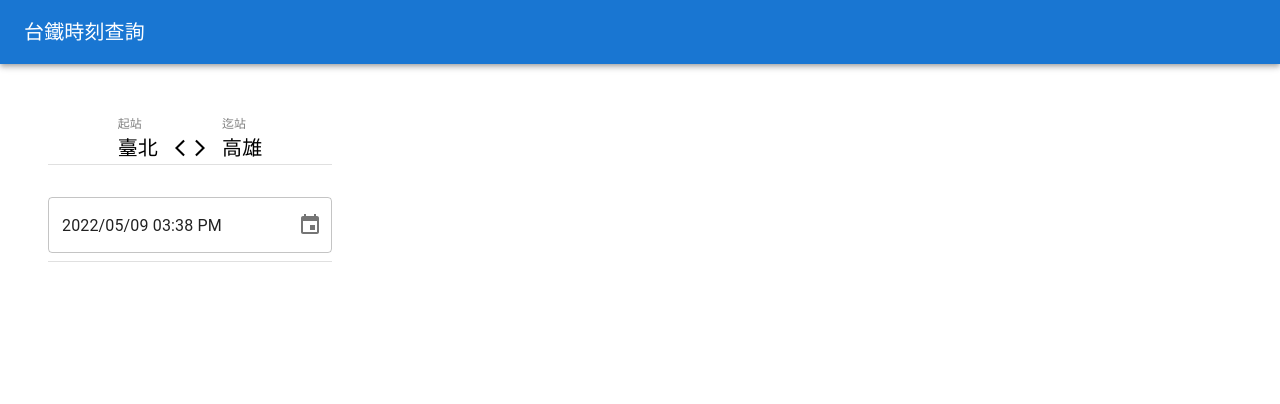
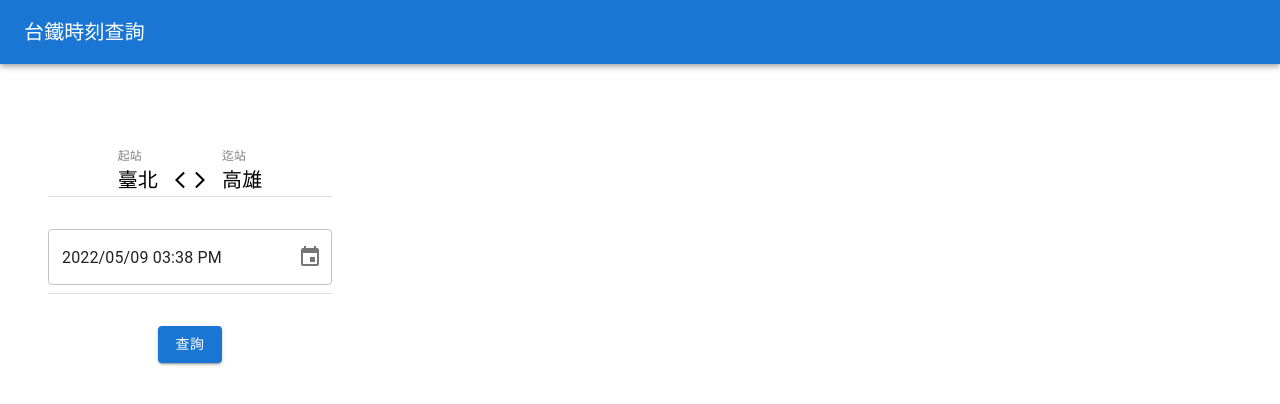
Before and after one commit to hanc1027/tw-railway-timeq, a React (Create React App) app: page / in a window 1280 px wide. Shown: the top 404 px of the page. Built offline with nearby package versions, Linux system fonts and the light colour scheme.

Commit message:
Add query button

```diff
--- a/src/Components/SetBlock.jsx
+++ b/src/Components/SetBlock.jsx
@@ -1,19 +1,18 @@
-import {useState} from "react"
+import { useState } from "react";
 import { Button, Divider, Typography, TextField, Stack } from "@mui/material";
-import {AdapterDateFns} from "@mui/x-date-pickers/AdapterDateFns";
+import { AdapterDateFns } from "@mui/x-date-pickers/AdapterDateFns";
 import {
   LocalizationProvider,
   MobileDateTimePicker,
   DesktopDateTimePicker,
 } from "@mui/x-date-pickers";
-import ArrowBackIosNewIcon from '@mui/icons-material/ArrowBackIosNew';
-import ArrowForwardIosIcon from '@mui/icons-material/ArrowForwardIos';
+import ArrowBackIosNewIcon from "@mui/icons-material/ArrowBackIosNew";
+import ArrowForwardIosIcon from "@mui/icons-material/ArrowForwardIos";
 
 import "./SetBlock.scss";
 
 const SetBlock = (props) => {
   const [dateValue, setdateValue] = useState(new Date());
-
 
   return (
     <div>
@@ -56,8 +55,11 @@
           />
         </LocalizationProvider>
       </div>
-      <Divider sx={{marginTop:"8px"}}/>
+      <Divider sx={{ marginTop: "8px" }} />
 
+      <div className="query-btn">
+        <Button variant="contained">查詢</Button>
+      </div>
     </div>
   );
 };
--- a/src/Components/SetBlock.scss
+++ b/src/Components/SetBlock.scss
@@ -1,6 +1,7 @@
-.from-to-station{
+.from-to-station, .date-selector, .query-btn{
   display: flex;
   justify-content: center;
+  margin-top: 2em;
 }
 
 .start-label,
@@ -18,7 +19,3 @@
   color: black !important;
   margin-top: 20px !important;
 }
-
-.date-selector{
-  margin-top: 2em;
-}
```
